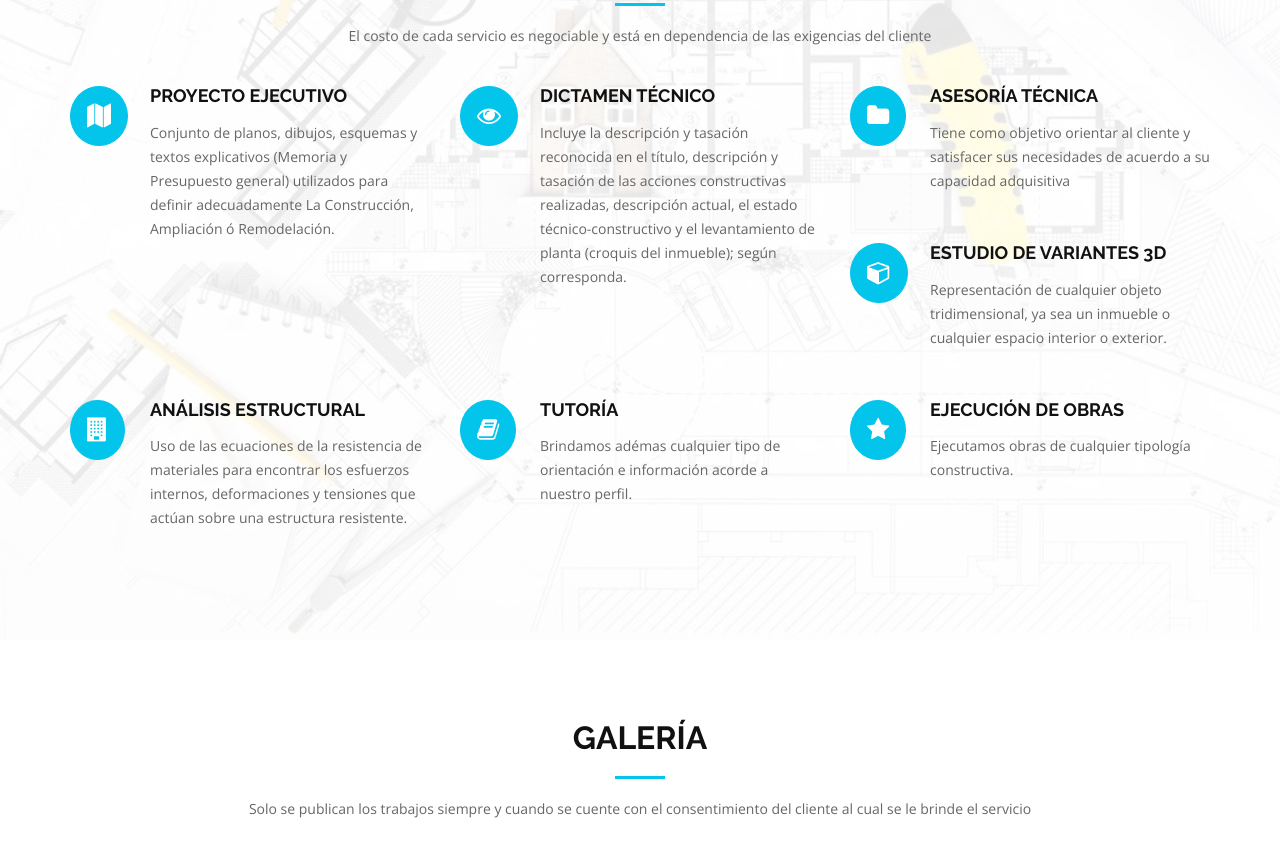
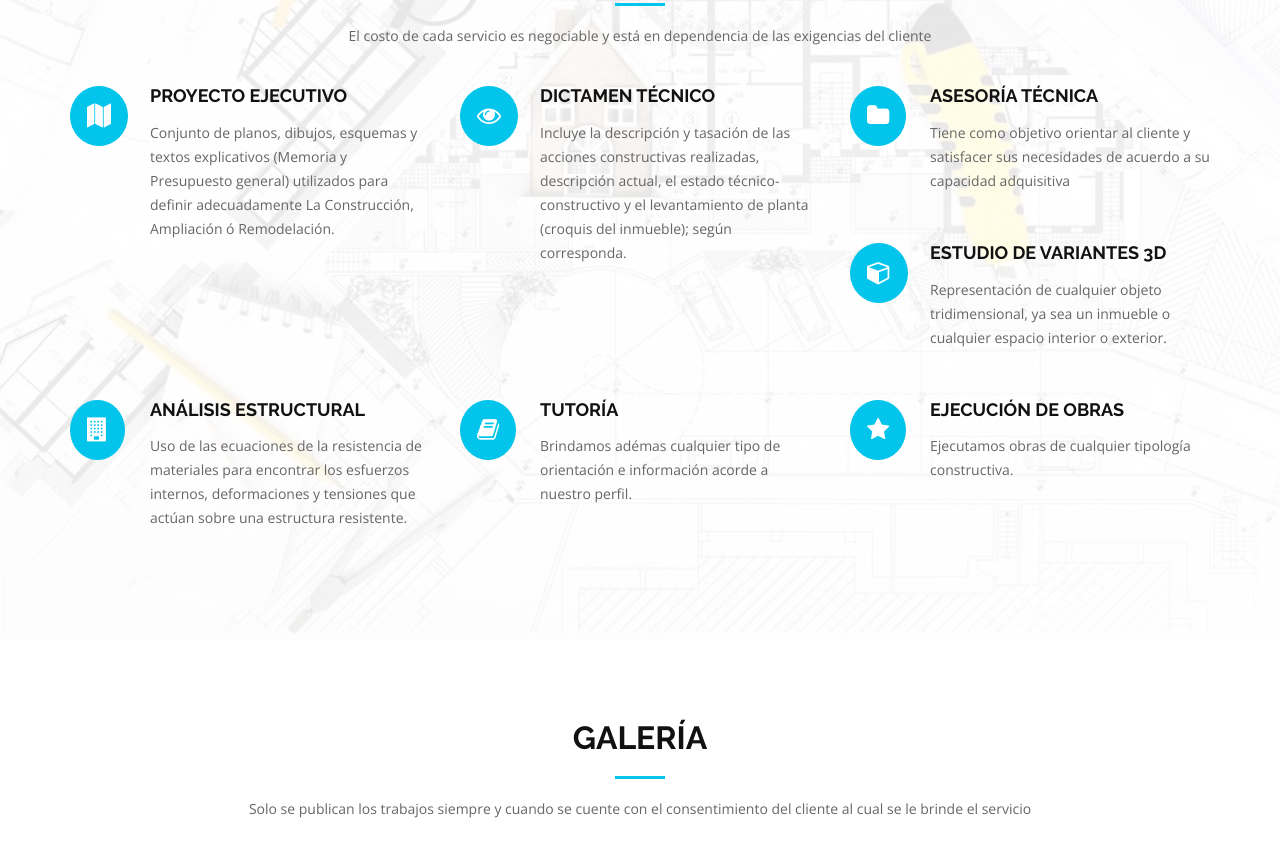
Before and after one commit to proyarq/designs, a plain HTML site: page index.html in a window 1280 px wide. Shown: the part 1800-2656 px from the top of the page. Drawn offline with nearby package versions, Linux system fonts and the light colour scheme.

Commit message:
Update index.html

```diff
--- a/index.html
+++ b/index.html
@@ -143,7 +143,7 @@
         <div class="col-md-4 service-item">
           <div class="service-icon"><i class="fa fa-eye"></i></div>
           <h4 class="service-title"><a href="">Dictamen Técnico</a></h4>
-          <p class="service-description">Incluye la descripción y tasación reconocida en el título, descripción y tasación de las acciones constructivas realizadas, descripción actual, el estado técnico-constructivo y el levantamiento de planta (croquis del inmueble); según corresponda.</p>
+          <p class="service-description">Incluye la descripción y tasación de las acciones constructivas realizadas, descripción actual, el estado técnico-constructivo y el levantamiento de planta (croquis del inmueble); según corresponda.</p>
         </div>
         <div class="col-md-4 service-item">
           <div class="service-icon"><i class="fa fa-folder"></i></div>
```
